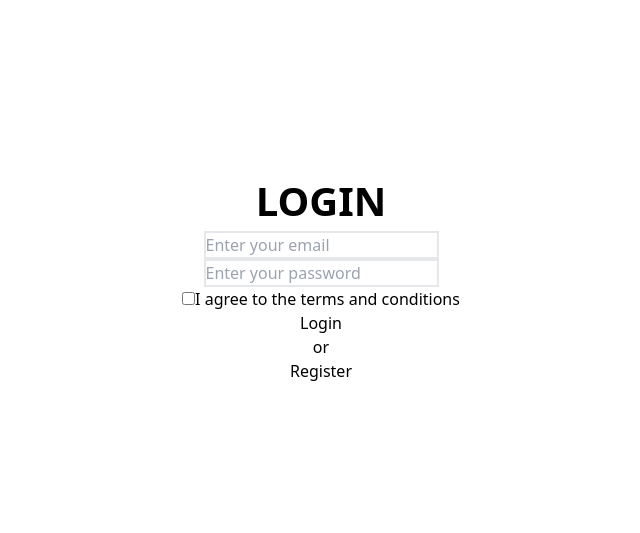
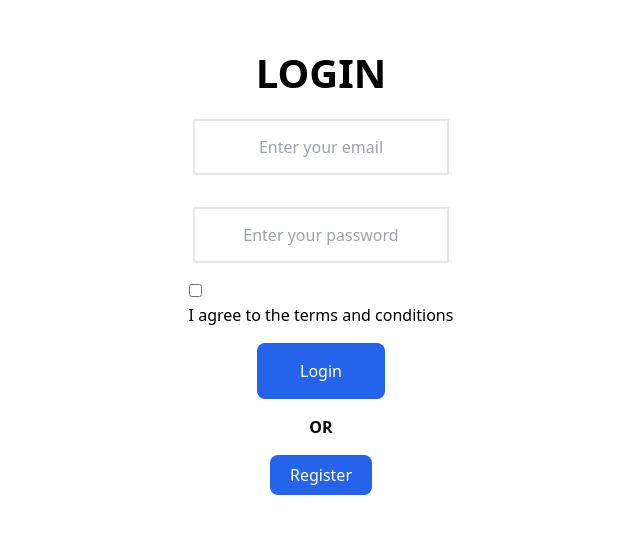
Before and after one commit to sahil-wadhwa/HackNdore, a React (Create React App) app in the folder project/: page / in a window 1280 px wide. Shown: the part 123-656 px from the top of the page, without its empty margins (319-959 px from the left). Built offline with nearby package versions, Linux system fonts and the light colour scheme.

Commit message:
fourth commit

```diff
--- a/project/src/pages/LoginPage.jsx
+++ b/project/src/pages/LoginPage.jsx
@@ -14,7 +14,7 @@ const LoginPage = ({ setLoginUser }) => {
 
   const login = () => {
     if (isChecked) {
-      axios.post("localhost:9002/login", user)
+      axios.post("http://localhost:9002/login", user)
         .then((res) => {
           alert(res.data.message);
           setLoginUser(res.data.user);
@@ -40,35 +40,38 @@ const LoginPage = ({ setLoginUser }) => {
   return (
     <div className="login w-screen h-screen flex flex-col justify-center items-center">
       <h1 className="text-[5vh] uppercase font-extrabold">Login</h1>
-      <input className="border-2 "
+      <input className="border-2 w-[20vw] h-[7vh] m-4 text-center"
         type="text"
         name="email"
         value={user.email}
         placeholder="Enter your email"
         onChange={handleChange}
       ></input>
-      <input className="border-2"
+      <input className="border-2 w-[20vw] h-[7vh] m-4 text-center"
         type="password"
         name="password"
         value={user.password}
         placeholder="Enter your password"
         onChange={handleChange}
       ></input>
-      <div className="checkbox-wrapper">
+      <div className="flex flex-row">
+        <div className="checkbox-wrapper ">
             <input
             type="checkbox"
             id="checkbox"
             checked={isChecked}
             onChange={(e) => setIsChecked(e.target.checked)}
             />
-        <label htmlFor="checkbox">
+        <div className="w-[2vw]"></div>
+        <label htmlFor="checkbox ml-4">
           I agree to the <a href="https://www.w3schools.com">terms</a> and{" "}
           <a href="https://www.google.com">conditions</a>
         </label>
         </div>
-      <div className="button" onClick={login}>Login</div>
-      <div>or</div>
-      <div className="button" onClick={() => navigate("/register")}>Register</div>
+      </div>
+      <div className="button w-[10vw] h-[7vh] bg-blue-600 rounded-lg flex items-center justify-center text-white m-4 cursor-pointer" onClick={login}>Login</div>
+      <div className="uppercase font-extrabold">or</div>
+      <div className="button w-[8vw] h-[5vh] bg-blue-600 rounded-lg flex items-center justify-center text-white m-4 cursor-pointer" onClick={() => navigate("/register")}>Register</div>
     </div>
   );
 };
--- a/project/src/pages/RegisterPage.jsx
+++ b/project/src/pages/RegisterPage.jsx
@@ -27,13 +27,13 @@ const RegisterPage = () => {
     if (isChecked) {
       const { name, email, password, reEnterPassword } = user;
       if (name && email && password && password === reEnterPassword) {
-        axios.post("https://localhost:9002/register", user)
+        axios.post("http://localhost:9002/register", user)
           .then((res) => {
             alert(res.data.message);
             navigate("/login");
           })
           .catch((error) => {
-            alert("An error occurred. Please try again.");
+            alert(error.message);
           });
       } else {
         alert("Invalid input from your end");
```
Lines whose indentation alone changed are shown as unchanged.
